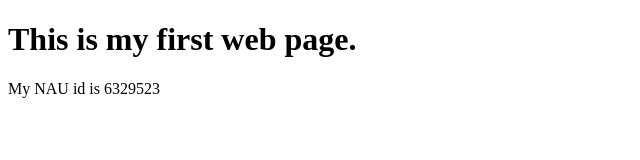
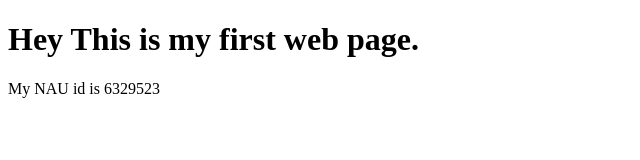
Before and after one commit to SanghaviNeel/testwebpage, a plain HTML site: page index.html in a window 1280 px wide. Shown: the whole page, without its empty margins (0-640 px from the left). Drawn offline with Linux system fonts and the light colour scheme.

Commit message:
Update index.html

```diff
--- a/index.html
+++ b/index.html
@@ -1,11 +1,11 @@
 <!DOCTYPE html>
 <html>
 <head>
-<title> Hey LAB 1 Web Server Setup</title>
+<title>LAB 1 Web Server Setup</title>
 </head>
 <body>
 
-<h1>This is my first web page.</h1>
+<h1>Hey This is my first web page.</h1>
 <p>My NAU id is 6329523</p>
 
 </body>
```
